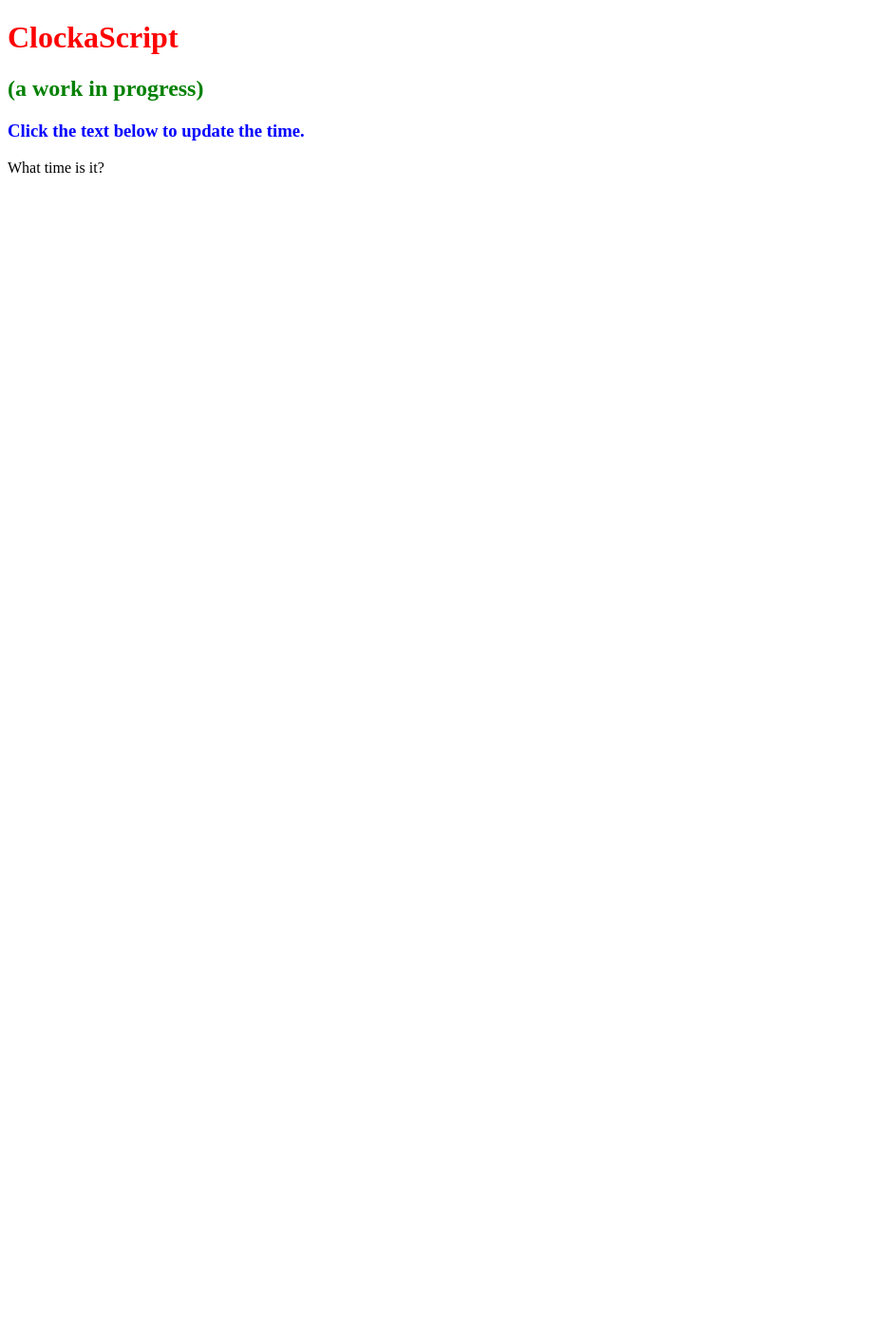
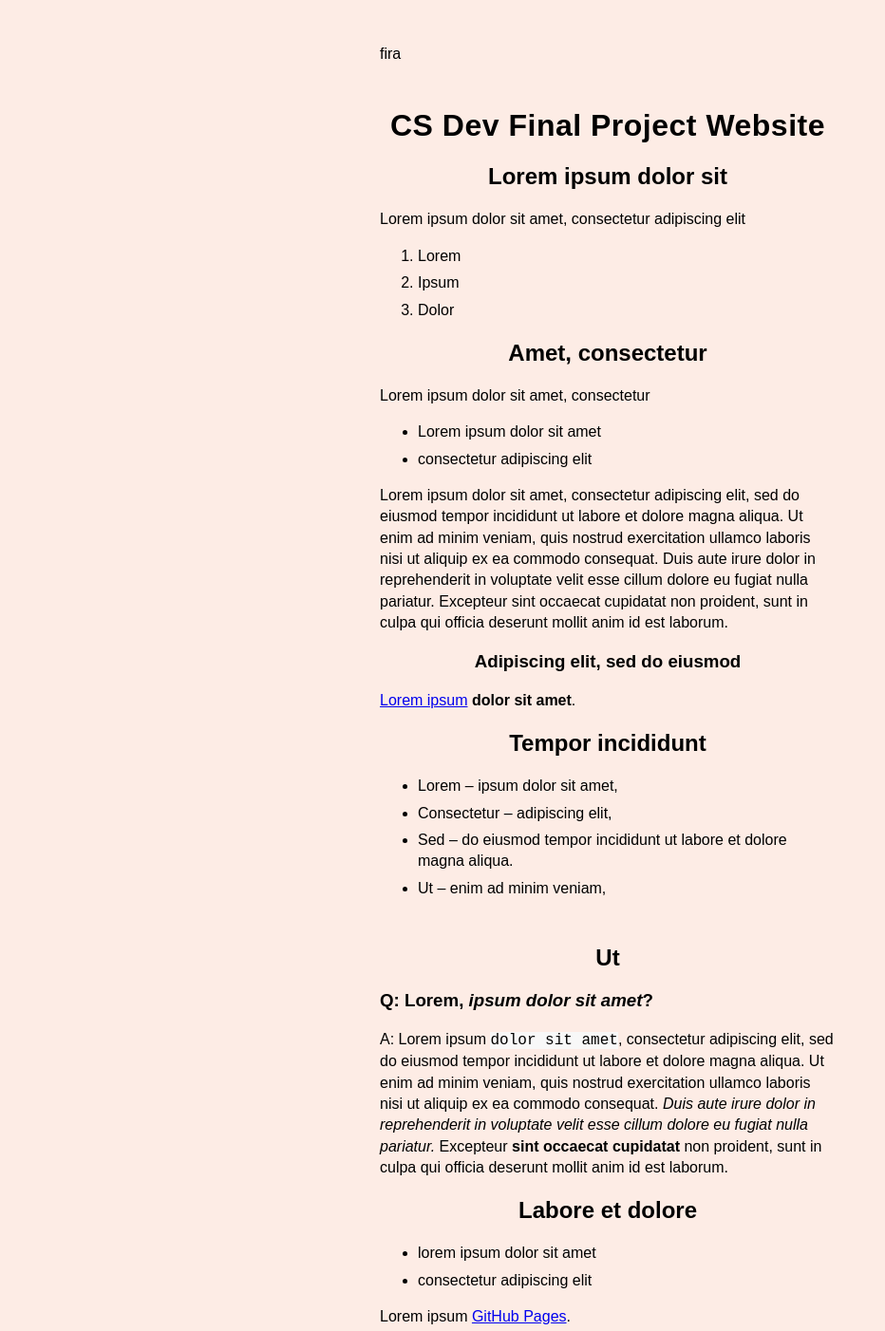
Before and after one commit to julescubtree/2022-9dots-gh-pages-demo, a plain HTML site: page index.html in a window 1280 px wide. Shown: the whole page at 95% size, without its empty margins (0-932 px from the left). Before the commit the page ends 800 px from the top, so only its background shows below. Drawn offline with Linux system fonts and the light colour scheme; a small style sheet from the web is missing.

Commit message:
Change website to info on CS Dev final project

```diff
--- a/index.html
+++ b/index.html
@@ -1,24 +1,91 @@
 <!DOCTYPE html>
 <html lang="en" >
-
 <head>
   <meta charset="UTF-8">
-  <title>ClockaScript (WIP)</title>
+  <title>CodePen - CS Dev Final Project Website [2021–2022] [preview]</title>
   <link rel="stylesheet" href="./style.css">
+
 </head>
+<body>
+<!-- partial:index.partial.html -->
+<body id='body'>
 
-<body>
+  <div id="togglifier">
+    fira
+  </div>
 
-  <h1>ClockaScript</h1>
-  <h2>(a work in progress)</h2>
-  <h3>Click the text below to update the time.</h3>
+  <main>
 
-  <p>
-    <span id='time-display'>What time is it?</span>
-  </p>
+    <h1>CS Dev Final Project Website</h1>
 
+    <h2>Lorem ipsum dolor sit</h2>
+
+    <p>
+      Lorem ipsum dolor sit amet, consectetur adipiscing elit
+    </p>
+    <ol>
+      <li>Lorem</li>
+      <li>Ipsum</li>
+      <li>Dolor</li>
+    </ol>
+
+    <h2>Amet, consectetur</h2>
+
+    <p>
+      Lorem ipsum dolor sit amet, consectetur
+    </p>
+    <ul>
+      <li>Lorem ipsum dolor sit amet</li>
+      <li>consectetur adipiscing elit</li>
+    </ul>
+    <p>
+      Lorem ipsum dolor sit amet, consectetur adipiscing elit, sed do eiusmod tempor incididunt ut labore et dolore magna aliqua. Ut enim ad minim veniam, quis nostrud exercitation ullamco laboris nisi ut aliquip ex ea commodo consequat. Duis aute irure dolor in reprehenderit in voluptate velit esse cillum dolore eu fugiat nulla pariatur. Excepteur sint occaecat cupidatat non proident, sunt in culpa qui officia deserunt mollit anim id est laborum.
+    </p>
+
+    <h3>Adipiscing elit, sed do eiusmod</h3>
+
+    <p>
+      <a href="https://lipsum.com">Lorem ipsum</a> <strong>dolor sit amet</strong>.
+    </p>
+
+    <h2>Tempor incididunt</h2>
+
+    <ul class="timeline">
+      <li><span class="timeline-moment">Lorem</span> ipsum dolor sit amet,</li>
+      <li><span class="timeline-moment">Consectetur</span> adipiscing elit,</li>
+      <li><span class="timeline-moment">Sed</span> do eiusmod tempor incididunt ut labore et dolore magna aliqua.</li>
+      <li><span class="timeline-moment">Ut</span> enim ad minim veniam,</li>
+    </ul>
+
+  </main>
+
+  <section id="details">
+
+    <h2>Ut</h2>
+
+    <h3 class="question">
+      Lorem, <em>ipsum dolor sit amet</em>?
+    </h3>
+    <p class="answer">
+      Lorem ipsum <code>dolor sit amet</code>, consectetur adipiscing elit, sed do eiusmod tempor incididunt ut labore et dolore magna aliqua. Ut enim ad minim veniam, quis nostrud exercitation ullamco laboris nisi ut aliquip ex ea commodo consequat. <em>Duis aute irure dolor in reprehenderit in voluptate velit esse cillum dolore eu fugiat nulla pariatur.</em> Excepteur <strong>sint occaecat cupidatat</strong> non proident, sunt in culpa qui officia deserunt mollit anim id est laborum.
+    </p>
+
+    <h2>Labore et dolore</h2>
+
+    <ul>
+      <li>lorem ipsum dolor sit amet</li>
+      <li>consectetur adipiscing elit</li>
+    </ul>
+
+    <p>
+      Lorem ipsum <a href="https://pages.github.com/">GitHub Pages</a>.
+    </p>
+
+  </section>
+
+</body>
+<!-- partial -->
   <script  src="./script.js"></script>
 
 </body>
-
 </html>
--- a/script.js
+++ b/script.js
@@ -1,10 +1,31 @@
-let timeSpan = null;
+// TODO: style switcher (or just typography?)
 
-function updateTime () {
-	timeSpan.innerHTML = (new Date()).toString();
+const body = document.getElementById("body");
+
+const bodyClasses = {
+  fira: true,
+};
+
+const togglifier = document.getElementById("togglifier");
+
+togglifier.addEventListener(
+  "click",
+  () => {
+    bodyClasses.fira = !bodyClasses.fira;
+    setBodyClasses();
+  }
+);
+
+setBodyClasses();
+
+
+function setBodyClasses () {
+  const bodyClassArr = [];
+  for (className in bodyClasses) {
+    if (bodyClasses[className]) {
+      bodyClassArr.push(className);
+    }
+  }
+  const bodyClassStr = bodyClassArr.join("");
+  body.className = bodyClassStr;
 }
-
-window.onload = function setup () {
-	timeSpan = document.getElementById("time-display");
-	timeSpan.addEventListener("click", updateTime);
-};
--- a/style.css
+++ b/style.css
@@ -1,11 +1,110 @@
-h1 {
-	color: red;
+@import url('https://free.bboxtype.com/embedfonts/?family=FiraSans:400,400i,600,600i');
+@import url('https://free.bboxtype.com/embedfonts/?family=FiraMono:400');
+
+/* general styling */
+
+body {
+  font-family: sans-serif;
+  animation: ninedots-color-loop 180s infinite;
 }
 
-h2 {
-	color: green;
+/* sizing and margins for direct children of body, i.e. main section and details section */
+body > * {
+  max-width: 480px;
+  margin: 48px auto;
 }
 
-h3 {
-	color: blue;
+h1, h2, h3 {
+  text-align: center;
 }
+
+p, ol, ul {
+  line-height: 1.4;
+}
+
+li {
+  margin: 6px 0;
+}
+
+/* TODO: update the background color to contrast better w/ the main background color */
+code {
+  background-color: #F8F8F8;
+}
+
+/* timeline styling */
+
+.timeline {
+  padding-right: 40px;
+}
+
+.timeline-moment::after {
+  content: ' – '
+}
+
+/* Q&A styling */
+
+h3.question::before {
+  content: "Q: "
+}
+
+h3.question {
+  text-align: left;
+}
+
+/* p.answer {
+  padding: 0px 10px;
+} */
+
+p.answer::before {
+  content: "A: "
+}
+
+/* background color animation */
+/* h/t https://codepen.io/metagrapher/pen/tgcLl */
+/*
+  tints based on 9 Dots colors
+  via coolors.co
+  red:    #ec5762 -> #FCE7E8
+  yellow: #f6b328 -> #FEF4E0
+  blue:   #69b7e3 -> #E9F5FB
+  green:  #aace57 -> #F3F8E7
+*/
+@keyframes ninedots-color-loop
+{
+  0%    { background: #FCE7E8; }
+  11.1% { background: #FEF4E0; }
+  22.2% { background: #E9F5FB; }
+  33.3% { background: #FEF4E0; }
+  44.4% { background: #FEF4E0; }
+  55.6% { background: #E9F5FB; }
+  66.7% { background: #FCE7E8; }
+  77.8% { background: #FCE7E8; }
+  88.9% { background: #F3F8E7; }
+  100%  { background: #FCE7E8; }
+}
+
+/* fira style tweaks (basically typography) */
+
+body.fira {
+  font-family: 'Fira Sans', sans-serif;
+}
+
+.fira h1, .fira h2, .fira h3 {
+  font-weight: 600;
+}
+
+.fira h1 {
+  letter-spacing: 0.5px;
+}
+
+.fira code {
+  font-family: 'Fira Mono', monospace;
+}
+
+.fira strong {
+  font-weight: 600;
+}
+
+fira .timeline-moment {
+  font-weight: 600;
+}
```
